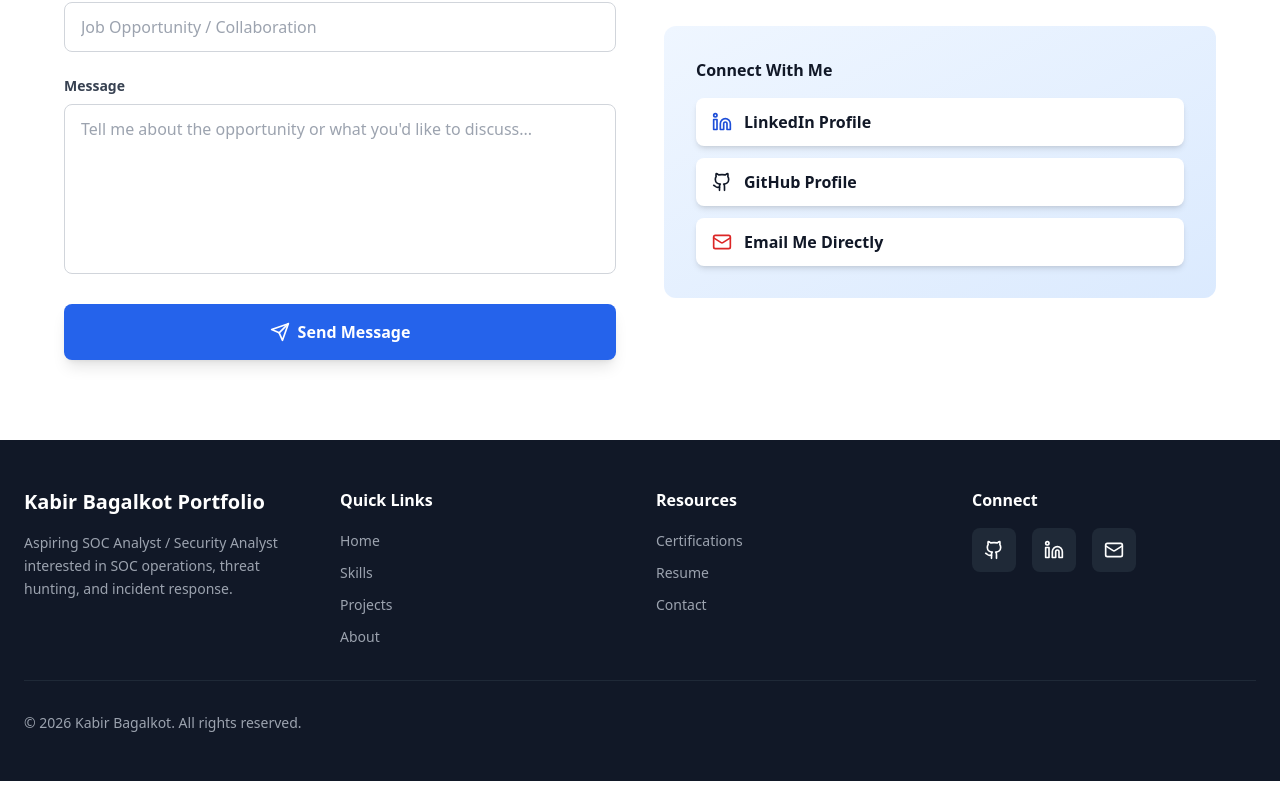
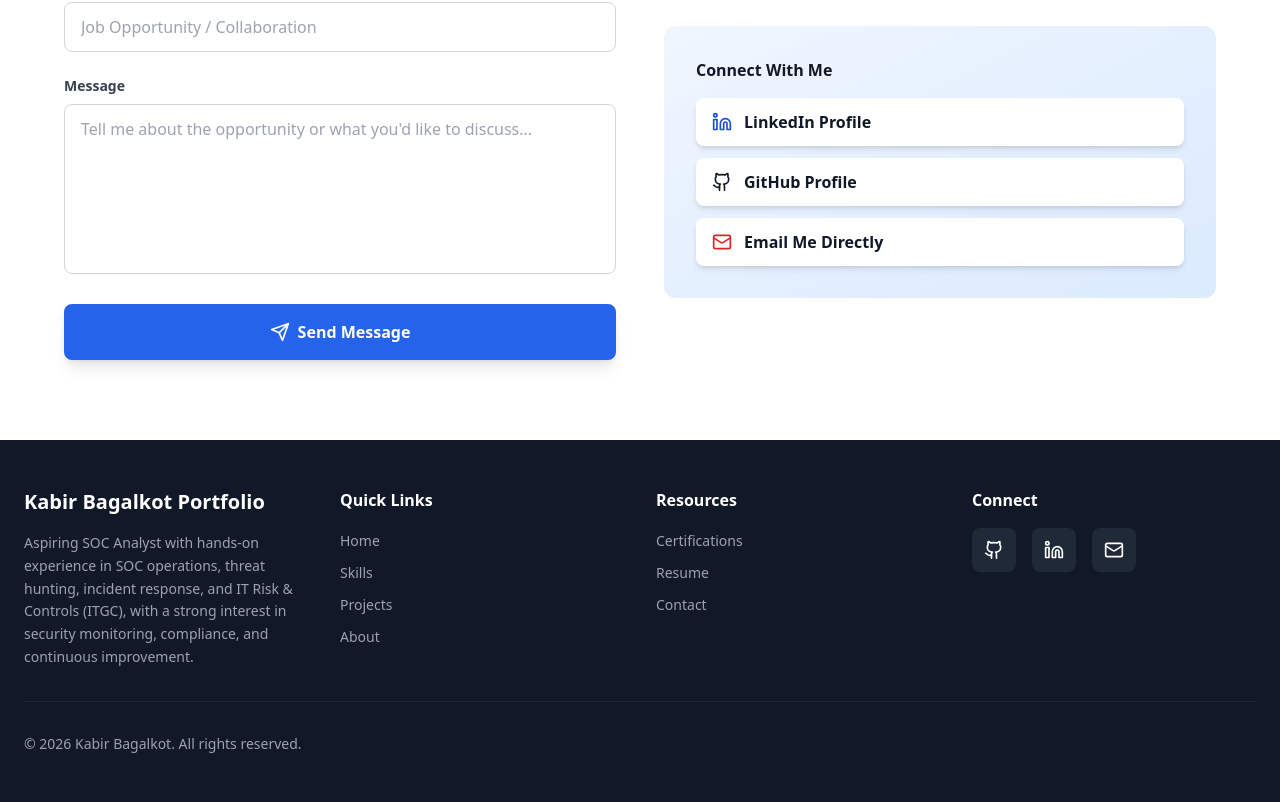
Before and after one commit to kabir737851/kabir_bagalkot_portfolio, a React (Vite) app: page / in a window 1280 px wide. Shown: the part 6606-7408 px from the top of the page. Before the commit the page ends 7387 px from the top, so only its background shows below. Built offline with nearby package versions, Linux system fonts and the light colour scheme.

Commit message:
Update footer branding and remove unused import

```diff
--- a/src/components/Footer.tsx
+++ b/src/components/Footer.tsx
@@ -1,10 +1,11 @@
-import { Github, Linkedin, Mail, Heart } from 'lucide-react';
+import { Github, Linkedin, Mail } from 'lucide-react';
 
 const Footer = () => {
   const currentYear = new Date().getFullYear();
 
   const scrollToSection = (sectionId: string) => {
     const element = document.getElementById(sectionId);
+
     if (element) {
       element.scrollIntoView({ behavior: 'smooth' });
     }
@@ -14,15 +15,22 @@ const Footer = () => {
     <footer className="bg-gray-900 text-white py-12">
       <div className="container mx-auto px-6">
         <div className="grid grid-cols-1 md:grid-cols-4 gap-8 mb-8">
+          {/* About */}
           <div>
             <h3 className="text-xl font-bold mb-4">Kabir Bagalkot Portfolio</h3>
+
             <p className="text-gray-400 text-sm leading-relaxed">
-              Aspiring SOC Analyst / Security Analyst interested in SOC operations, threat hunting, and incident response.
+              Aspiring SOC Analyst with hands-on experience in SOC operations,
+              threat hunting, incident response, and IT Risk & Controls (ITGC),
+              with a strong interest in security monitoring, compliance, and
+              continuous improvement.
             </p>
           </div>
 
+          {/* Quick Links */}
           <div>
             <h4 className="font-semibold mb-4">Quick Links</h4>
+
             <ul className="space-y-2">
               <li>
                 <button
@@ -32,6 +40,7 @@ const Footer = () => {
                   Home
                 </button>
               </li>
+
               <li>
                 <button
                   onClick={() => scrollToSection('skills')}
@@ -40,6 +49,7 @@ const Footer = () => {
                   Skills
                 </button>
               </li>
+
               <li>
                 <button
                   onClick={() => scrollToSection('projects')}
@@ -48,6 +58,7 @@ const Footer = () => {
                   Projects
                 </button>
               </li>
+
               <li>
                 <button
                   onClick={() => scrollToSection('about')}
@@ -59,8 +70,10 @@ const Footer = () => {
             </ul>
           </div>
 
+          {/* Resources */}
           <div>
             <h4 className="font-semibold mb-4">Resources</h4>
+
             <ul className="space-y-2">
               <li>
                 <button
@@ -70,6 +83,7 @@ const Footer = () => {
                   Certifications
                 </button>
               </li>
+
               <li>
                 <button
                   onClick={() => scrollToSection('resume')}
@@ -78,6 +92,7 @@ const Footer = () => {
                   Resume
                 </button>
               </li>
+
               <li>
                 <button
                   onClick={() => scrollToSection('contact')}
@@ -89,8 +104,10 @@ const Footer = () => {
             </ul>
           </div>
 
+          {/* Social Links */}
           <div>
             <h4 className="font-semibold mb-4">Connect</h4>
+
             <div className="flex gap-4">
               <a
                 href="https://github.com/kabir737851"
@@ -101,6 +118,7 @@ const Footer = () => {
               >
                 <Github size={20} />
               </a>
+
               <a
                 href="https://www.linkedin.com/in/kabir-bagalkot-35a3181a8/"
                 target="_blank"
@@ -110,6 +128,7 @@ const Footer = () => {
               >
                 <Linkedin size={20} />
               </a>
+
               <a
                 href="mailto:kabirbagalkot99@gmail.com"
                 className="bg-gray-800 hover:bg-gray-700 p-3 rounded-lg transition-all transform hover:scale-110"
@@ -123,9 +142,7 @@ const Footer = () => {
 
         <div className="border-t border-gray-800 pt-8">
           <div className="flex flex-col md:flex-row justify-between items-center text-sm text-gray-400">
-            <p>
-              © {currentYear} Kabir Bagalkot. All rights reserved.
-            </p>
+            <p>© {currentYear} Kabir Bagalkot. All rights reserved.</p>
           </div>
         </div>
       </div>
```
